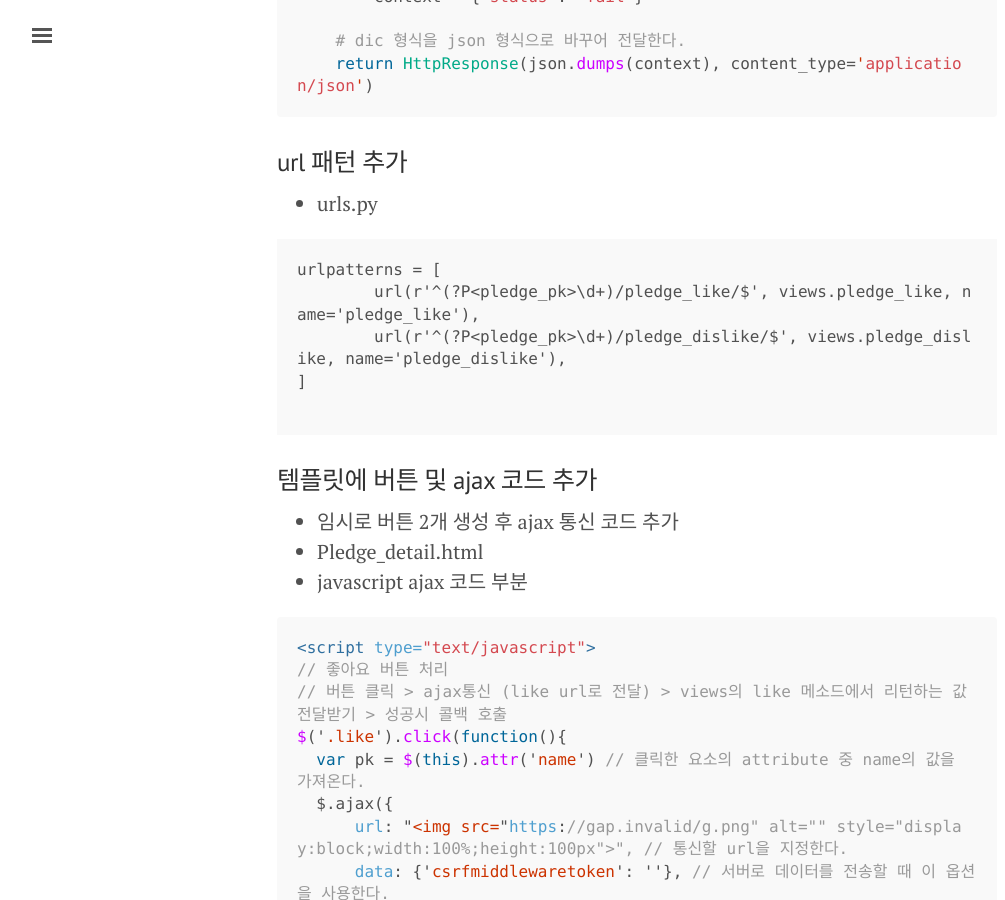
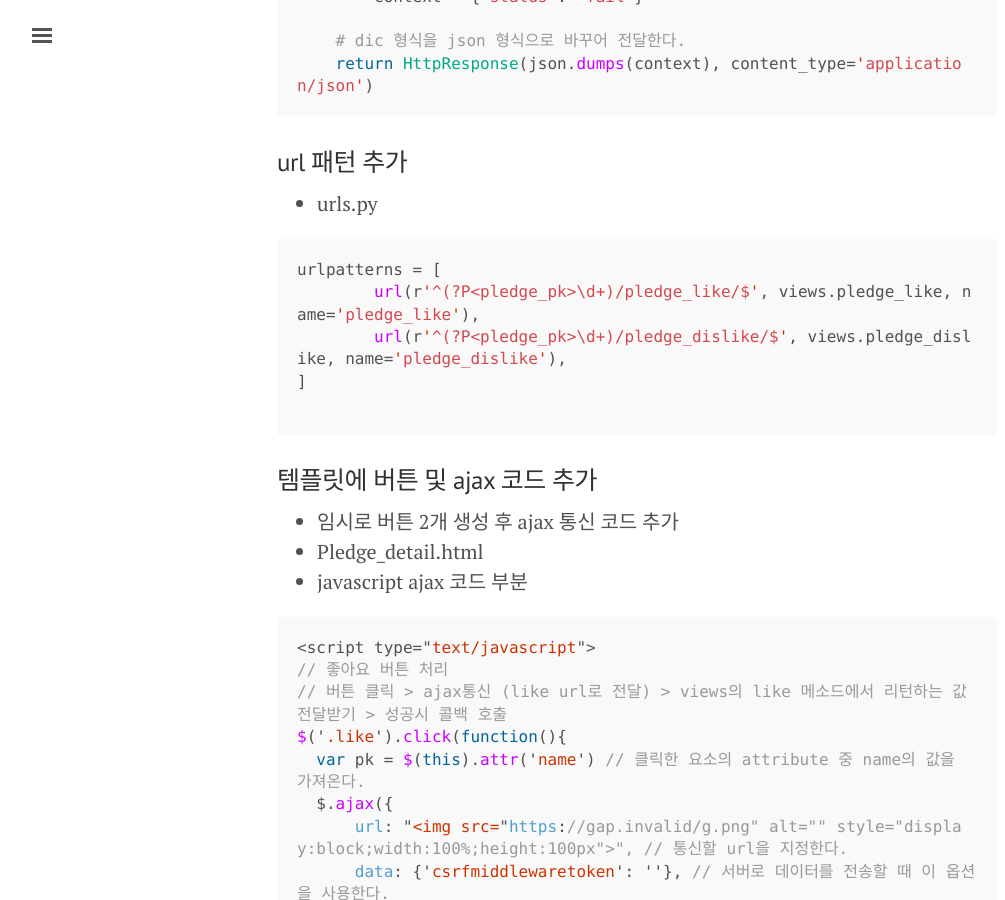
Before and after one commit to jucie15/jucie15.github.io, a Jekyll site: the page built from _posts/2017-05-11-django-like-dislike-button-with-ajax.md, in a window 1280 px wide and 900 px high, scrolled down 4307 px. Shown: the whole window, without its empty margins (3-1008 px from the left). Built offline with Jekyll 4.4.1, drawn with Linux system fonts in a browser that asks for light colours.

Commit message:
오류 수정

````diff
--- a/_posts/2017-05-11-django-like-dislike-button-with-ajax.md
+++ b/_posts/2017-05-11-django-like-dislike-button-with-ajax.md
@@ -180,7 +180,7 @@ def pledge_dislike(request, pledge_pk):
 
 - urls.py
 
-```Django
+```python
 urlpatterns = [
 	url(r'^(?P<pledge_pk>\d+)/pledge_like/$', views.pledge_like, name='pledge_like'),
 	url(r'^(?P<pledge_pk>\d+)/pledge_dislike/$', views.pledge_dislike, name='pledge_dislike'),
@@ -196,7 +196,7 @@ urlpatterns = [
 - Pledge_detail.html
 - javascript ajax 코드 부분
 
-```django
+```js
 <script type="text/javascript">
 // 좋아요 버튼 처리
 // 버튼 클릭 > ajax통신 (like url로 전달) > views의 like 메소드에서 리턴하는 값 전달받기 > 성공시 콜백 호출
````
